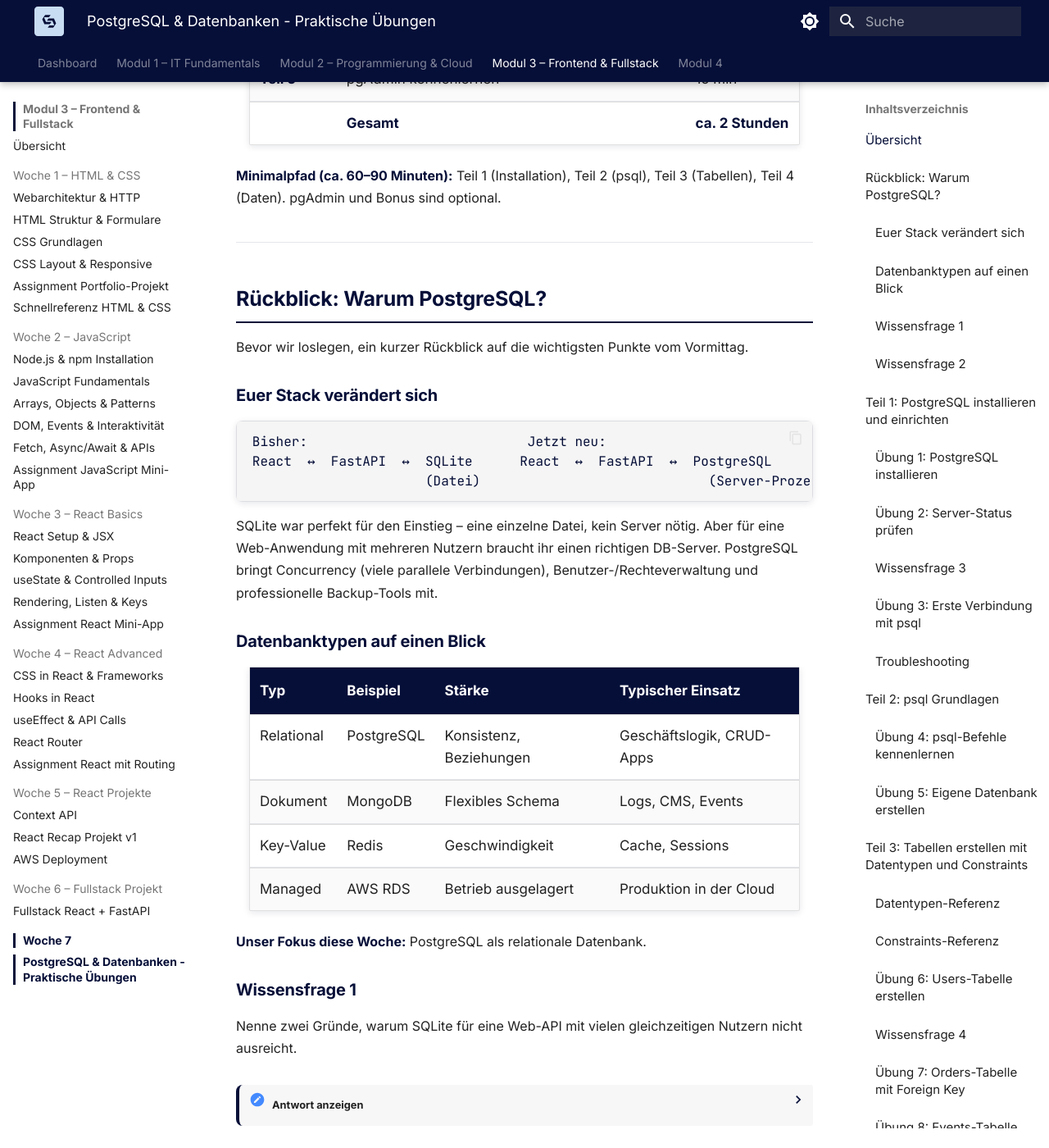
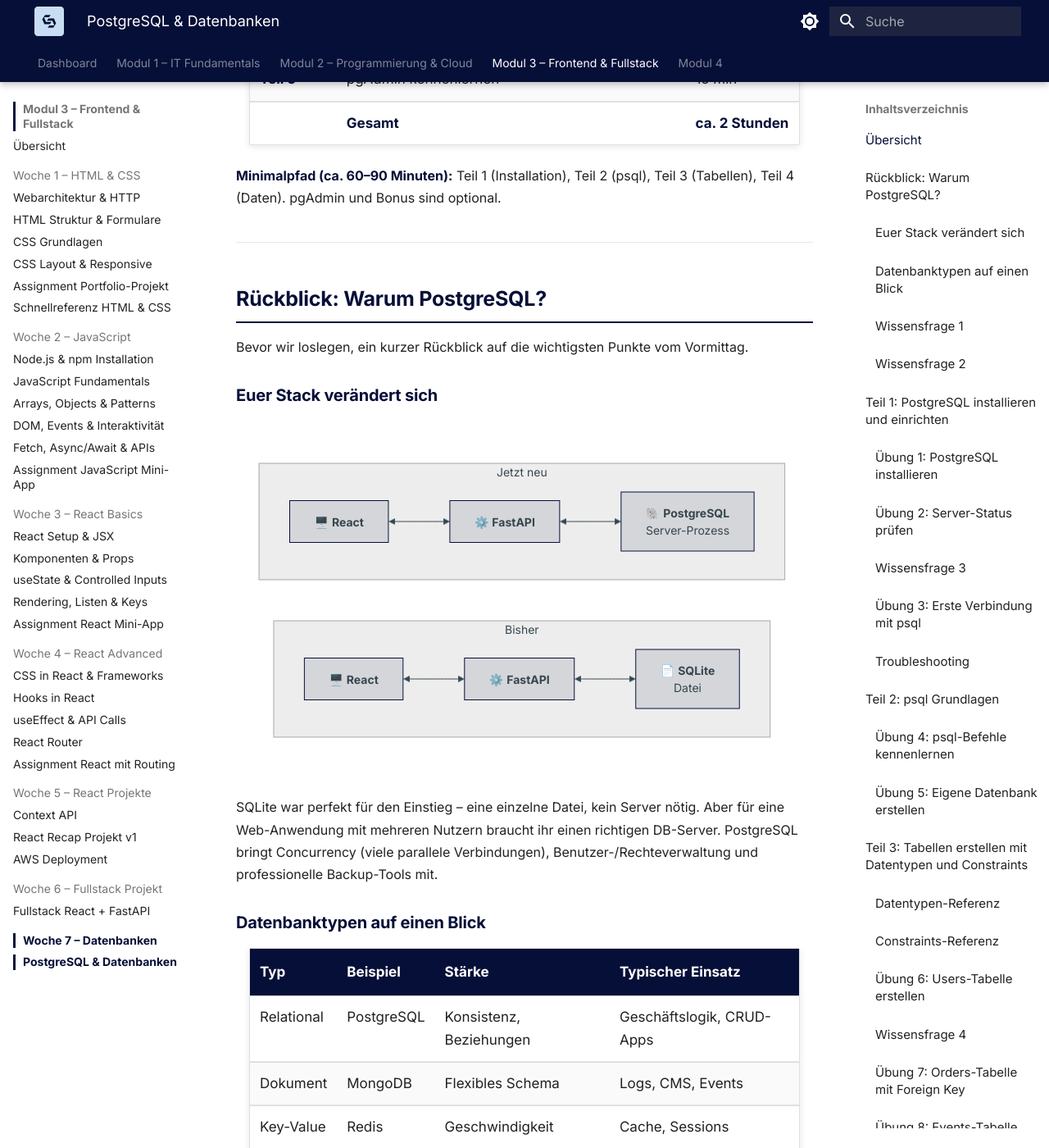
Before and after one commit to JacobMenge/kurs-25-06, an MkDocs documentation site: the page built from docs/modul-3/woche-7/uebung-28.1-datenbanken.md, in a window 1280 px wide and 1400 px high, scrolled down 911 px. Shown: the whole window at 82% size. Built offline with MkDocs 1.6.1 and Material for MkDocs 9.7.7, drawn with Linux system fonts in a browser that asks for light colours.

Commit message:
update ü8.1

````diff
--- a/docs/modul-3/woche-7/uebung-28.1-datenbanken.md
+++ b/docs/modul-3/woche-7/uebung-28.1-datenbanken.md
@@ -33,10 +33,17 @@
 
 ### Euer Stack verändert sich
 
-```
-Bisher:                            Jetzt neu:
-React  ↔  FastAPI  ↔  SQLite      React  ↔  FastAPI  ↔  PostgreSQL
-                      (Datei)                             (Server-Prozess)
+```mermaid
+%%{init: {'theme': 'base', 'themeVariables': {'primaryColor': '#e3f2fd', 'primaryTextColor': '#0d47a1', 'primaryBorderColor': '#90caf9', 'secondaryColor': '#e0f2f1', 'secondaryTextColor': '#004d40', 'secondaryBorderColor': '#80cbc4', 'tertiaryColor': '#fff3e0', 'tertiaryTextColor': '#e65100', 'tertiaryBorderColor': '#ffcc80', 'lineColor': '#78909c', 'fontSize': '14px'}}}%%
+graph LR
+    subgraph vorher ["Bisher"]
+        direction LR
+        R1["🖥️ <b>React</b>"] <--> F1["⚙️ <b>FastAPI</b>"] <--> S1["📄 <b>SQLite</b><br/>Datei"]
+    end
+    subgraph jetzt ["Jetzt neu"]
+        direction LR
+        R2["🖥️ <b>React</b>"] <--> F2["⚙️ <b>FastAPI</b>"] <--> S2["🐘 <b>PostgreSQL</b><br/>Server-Prozess"]
+    end
 ```
 
 SQLite war perfekt für den Einstieg – eine einzelne Datei, kein Server nötig. Aber für eine Web-Anwendung mit mehreren Nutzern braucht ihr einen richtigen DB-Server. PostgreSQL bringt Concurrency (viele parallele Verbindungen), Benutzer-/Rechteverwaltung und professionelle Backup-Tools mit.
@@ -77,13 +84,14 @@
 
 Ein Cluster kann mehrere Databases enthalten. Innerhalb einer Database gibt es Schemas (Standard: `public`), und innerhalb eines Schemas liegen die Tabellen.
 
-```
-Cluster (Server-Instanz)
-  └── Database: kursapp
-        └── Schema: public
-              ├── Table: users
-              └── Table: orders
-  └── Database: postgres (Standard-DB)
+```mermaid
+%%{init: {'theme': 'base', 'themeVariables': {'primaryColor': '#e3f2fd', 'primaryTextColor': '#0d47a1', 'primaryBorderColor': '#90caf9', 'secondaryColor': '#e8f5e9', 'secondaryTextColor': '#1b5e20', 'secondaryBorderColor': '#a5d6a7', 'tertiaryColor': '#fff3e0', 'tertiaryTextColor': '#e65100', 'tertiaryBorderColor': '#ffcc80', 'lineColor': '#78909c', 'fontSize': '14px'}}}%%
+graph TD
+    CL["🐘 <b>Cluster</b><br/>Server-Instanz"] --> DB1["🗄️ <b>Database:</b> kursapp"]
+    CL --> DB2["🗄️ <b>Database:</b> postgres"]
+    DB1 --> SC["📂 <b>Schema:</b> public"]
+    SC --> T1["📋 <b>Table:</b> users"]
+    SC --> T2["📋 <b>Table:</b> orders"]
 ```
 
 </details>
--- a/docs/stylesheets/extra.css
+++ b/docs/stylesheets/extra.css
@@ -524,19 +524,87 @@
    Mermaid Diagramme
    ============================================ */
 
+/* Container */
 .mermaid {
-  background: white;
-  padding: 1rem;
+  padding: 1.5rem 1rem;
   border-radius: var(--card-border-radius);
-  box-shadow: var(--card-shadow);
-  margin: 1rem 0;
+  margin: 1.5rem 0;
   overflow-x: auto;
+  background: transparent;
 }
 
-/* Horizontale Flowcharts gut darstellen */
+/* SVG volle Breite */
 .mermaid svg {
   max-width: 100%;
+  width: 100%;
   height: auto;
+}
+
+/* --- Light Mode Mermaid Nodes --- */
+
+/* Alle Nodes: abgerundete Ecken, weicher Schatten */
+.mermaid .node rect,
+.mermaid .node polygon,
+.mermaid .node circle {
+  rx: 10;
+  ry: 10;
+  filter: drop-shadow(0 2px 6px rgba(0,0,0,0.1));
+}
+
+/* Kanten-Labels lesbarer */
+.mermaid .edgeLabel {
+  font-size: 0.8rem;
+  background-color: rgba(255,255,255,0.85) !important;
+  border-radius: 4px;
+  padding: 2px 6px;
+}
+
+/* Subgraph-Titel */
+.mermaid .cluster-label .nodeLabel {
+  font-weight: 600;
+  font-size: 0.95rem;
+}
+
+/* Subgraph-Rahmen */
+.mermaid .cluster rect {
+  rx: 12 !important;
+  ry: 12 !important;
+  stroke-width: 2px !important;
+}
+
+/* --- Dark Mode Mermaid Overrides --- */
+
+[data-md-color-scheme="slate"] .mermaid .edgeLabel {
+  background-color: rgba(30,30,46,0.9) !important;
+  color: #cdd6f4 !important;
+}
+
+[data-md-color-scheme="slate"] .mermaid .edgeLabel span {
+  color: #cdd6f4 !important;
+}
+
+[data-md-color-scheme="slate"] .mermaid .node rect,
+[data-md-color-scheme="slate"] .mermaid .node polygon,
+[data-md-color-scheme="slate"] .mermaid .node circle {
+  filter: drop-shadow(0 2px 8px rgba(0,0,0,0.4));
+}
+
+[data-md-color-scheme="slate"] .mermaid .cluster rect {
+  stroke: rgba(205,214,244,0.25) !important;
+  fill: rgba(255,255,255,0.03) !important;
+}
+
+[data-md-color-scheme="slate"] .mermaid .cluster-label .nodeLabel {
+  color: #cdd6f4 !important;
+}
+
+[data-md-color-scheme="slate"] .mermaid line,
+[data-md-color-scheme="slate"] .mermaid .flowchart-link {
+  stroke: rgba(205,214,244,0.4) !important;
+}
+
+[data-md-color-scheme="slate"] .mermaid marker path {
+  fill: rgba(205,214,244,0.6) !important;
 }
 
 /* ============================================
````
Also changed, not shown: docs/modul-3/woche-6/wochenprojekt-fullstack-react-fastapi.md (+38 -62 lines), prompt-ascii-to-mermaid.md (+60 -49 lines), docs/modul-3/.pages, docs/modul-3/woche-7/.pages (added), 1 other file.
